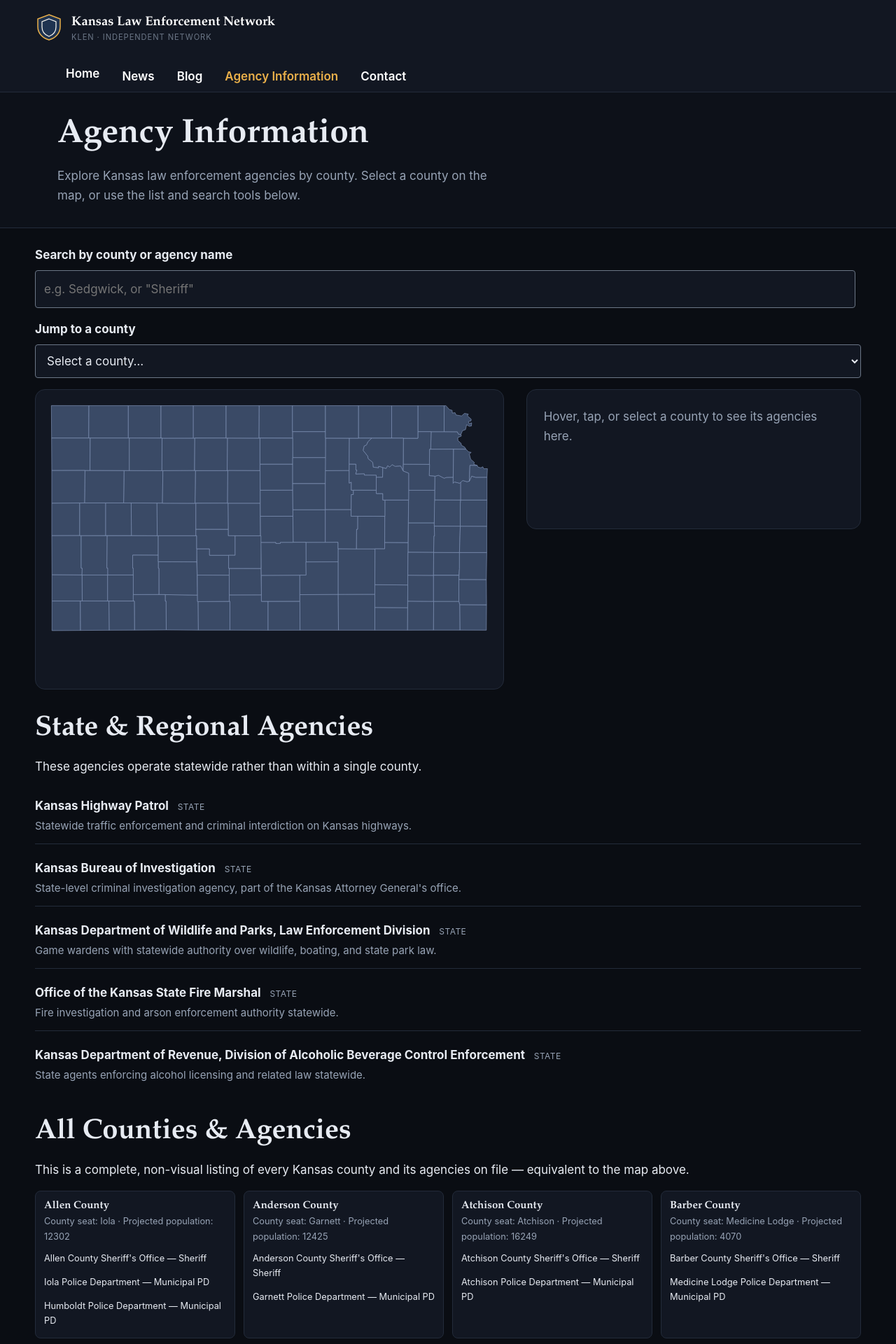
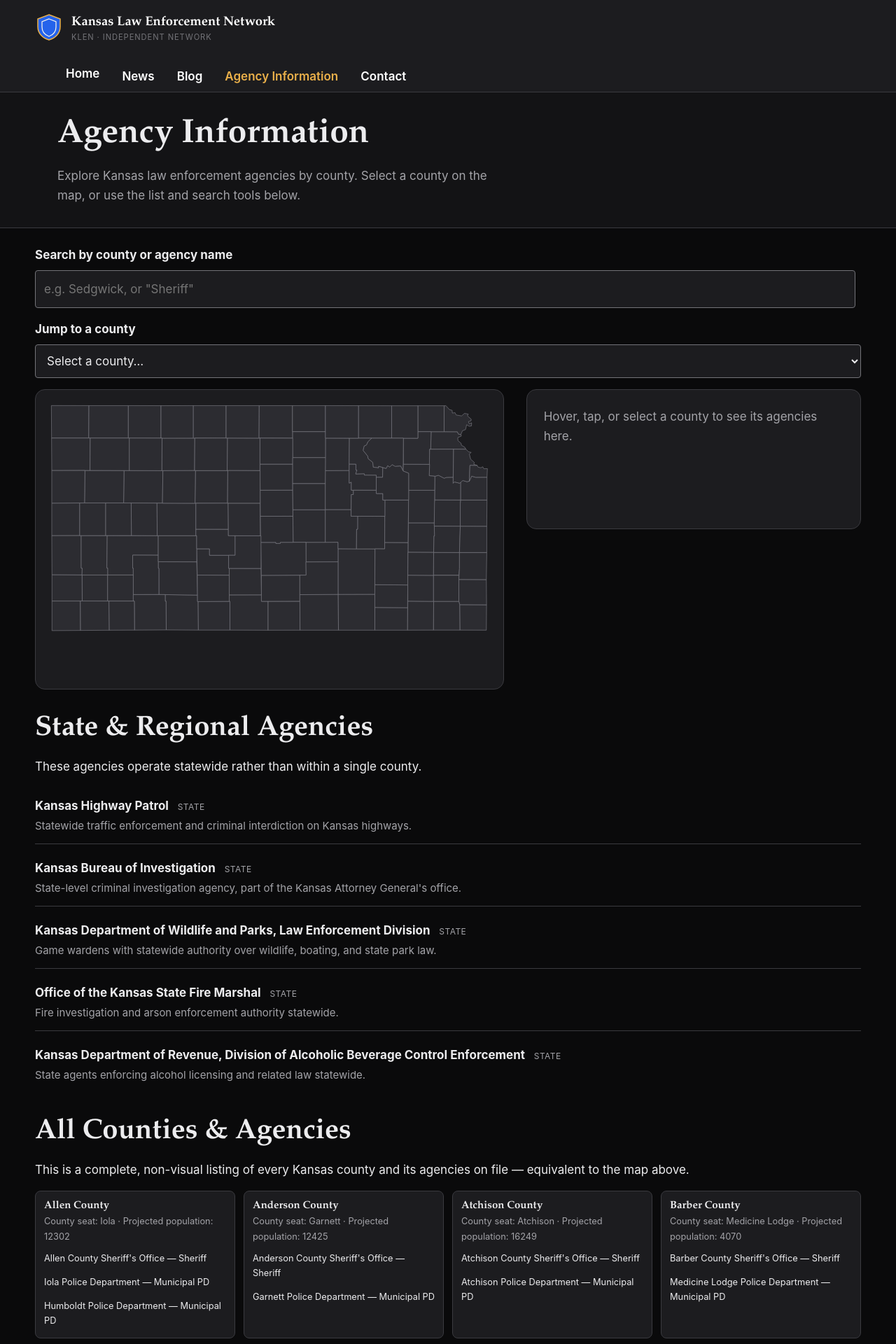
Before and after one commit to atcalebbarnhart66-bit/KLEN, a Jekyll site: the page built from agencies/index.html, in a window 1280 px wide. Shown: the top 1920 px of the page at 70% size. Built offline with Jekyll 4.4.1, drawn with Linux system fonts in a browser that asks for light colours.

Commit message:
Neutralize dark theme to true gray/black; add blue secondary for buttons
The first dark-mode pass kept a navy tint in the background/surface
scale (it was built by darkening the old navy-based palette rather
than starting from neutral gray), which read as "blue" rather than
the neutral near-black look of Supabase and similar dark developer
tools. Rebuilt the neutral scale from scratch:

- Page background, alt sections, card surfaces, and borders are now a
  true neutral gray/near-black scale (e.g. #0a0a0b / #1c1c1f), not
  navy-tinted.
- Added a blue secondary color ($color-secondary, #2563eb) used
  specifically for buttons and button-like controls (.btn--primary,
  its hover state, the outline button's hover border, and the
  pagination controls' hover/active state) -- separate from the warm
  gold $color-accent, which stays reserved for links, focus rings,
  badges, and the map's selected-county highlight.
- Checked contrast before committing to the blue: white text at 17px
  bold on the button doesn't clear WCAG's "large text" threshold, so
  it needs the normal-text 4.5:1 minimum, not 3:1. The first blue I
  tried (#3b82f6) only hit 3.68:1; settled on #2563eb (5.17:1) with a
  darker hover state (#1d4ed8, 6.7:1).
- Re-verified the map's non-text contrast (WCAG 1.4.11, 3:1) against
  the new neutral fill color, since the stroke/fill pair that passed
  against the old navy fill didn't automatically pass against the new
  gray one; retuned both.
- Updated the inline SVG shield mark (header + favicon) and
  favicon.ico to use the new blue for its fill, keeping the gold
  stroke outline, so the logo itself reflects both accent colors.

```diff
--- a/_includes/header.html
+++ b/_includes/header.html
@@ -2,7 +2,7 @@
   <div class="wrap site-header__bar">
     <a class="site-header__brand" href="{{ '/' | relative_url }}">
       <svg class="site-header__mark" viewBox="0 0 40 40" role="img" aria-label="KLEN shield mark">
-        <path d="M20 2 L36 8 V19 C36 29 29 35.5 20 38 C11 35.5 4 29 4 19 V8 Z" fill="#1f3350" stroke="#eab04a" stroke-width="1.5"/>
+        <path d="M20 2 L36 8 V19 C36 29 29 35.5 20 38 C11 35.5 4 29 4 19 V8 Z" fill="#2563eb" stroke="#eab04a" stroke-width="1.5"/>
         <path d="M20 8 L30 12 V19.5 C30 26.5 25.5 31 20 33 C14.5 31 10 26.5 10 19.5 V12 Z" fill="none" stroke="#f6f3ec" stroke-width="1.25"/>
       </svg>
       <span>
--- a/_sass/_components.scss
+++ b/_sass/_components.scss
@@ -19,13 +19,13 @@
 }
 
 .btn--primary {
-  background: $color-accent;
-  color: $color-accent-contrast;
+  background: $color-secondary;
+  color: $color-secondary-contrast;
 }
 
 .btn--primary:hover {
-  background: $color-accent-dark;
-  color: $color-accent-contrast;
+  background: $color-secondary-dark;
+  color: $color-secondary-contrast;
 }
 
 .btn--outline {
@@ -36,7 +36,7 @@
 
 .btn--outline:hover {
   background: $color-surface-alt;
-  border-color: $color-accent;
+  border-color: $color-secondary;
   color: $color-ink;
 }
 
@@ -273,9 +273,9 @@
 
 .pagination a:hover,
 .pagination button:not(:disabled):hover {
-  background: $color-accent;
-  color: $color-accent-contrast;
-  border-color: $color-accent;
+  background: $color-secondary;
+  color: $color-secondary-contrast;
+  border-color: $color-secondary;
 }
 
 .pagination .is-disabled,
--- a/_sass/_variables.scss
+++ b/_sass/_variables.scss
@@ -1,35 +1,43 @@
 // KLEN design tokens
 // -----------------------------------------------------------------------
-// Dark-first palette: near-black navy background, elevated dark
-// surfaces for cards/panels, a single bright warm-gold accent used for
-// links, focus states, and calls to action. Inspired by modern dark
-// developer-tool UIs (Supabase et al.) while keeping KLEN's own navy +
-// gold identity rather than borrowing another brand's colors outright.
+// Dark-first palette: neutral near-black/gray background (not navy-
+// tinted), elevated gray surfaces for cards/panels, a warm-gold accent
+// for links/focus/highlights, and a blue secondary color for buttons
+// and other primary actions. Inspired by modern dark developer-tool
+// UIs (Supabase et al.) while keeping KLEN's own identity rather than
+// borrowing another brand's colors outright.
 
-$color-navy-950: #0a0d13;   // page background -- near-black, faint navy tint
-$color-navy-900: #0d1119;   // alternate section background
-$color-navy-800: #121722;   // card / panel surface
-$color-navy-700: #1a212c;   // elevated surface (hover, inputs)
-$color-navy-600: #232b3a;   // borders, dividers
-$color-slate-500: #97a3b5;  // secondary text
-$color-slate-400: #6b7686;  // tertiary / placeholder text
+$color-navy-950: #0a0a0b;   // page background -- neutral near-black
+$color-navy-900: #131315;   // alternate section background
+$color-navy-800: #1c1c1f;   // card / panel surface
+$color-navy-700: #26262a;   // elevated surface (hover, inputs)
+$color-navy-600: #3a3a3f;   // borders, dividers
+$color-slate-500: #a3a3a8;  // secondary text
+$color-slate-400: #737378;  // tertiary / placeholder text
 
 $color-paper: $color-navy-950;   // page background
 $color-paper-alt: $color-navy-900; // alt section background
 $color-cream-border: $color-navy-600;
 
 $color-white: #ffffff;
-$color-ink: #e7ebf2;        // primary body text (soft white, not pure)
+$color-ink: #ececee;        // primary body text (neutral off-white, not pure)
 $color-ink-soft: $color-slate-500;
 
-$color-accent: #eab04a;       // bright warm gold -- pops on dark surfaces
+// Primary accent: warm gold, used for links, focus rings, badges, and
+// the map's selected-county fill.
+$color-accent: #eab04a;
 $color-accent-dark: #d99b2b;  // hover/pressed state (still light enough to read)
 $color-accent-contrast: $color-navy-950; // dark text on top of bright accent fills
 
-$color-map-fill: #3a4a66;
-$color-map-fill-hover: #56698c;
+// Secondary accent: blue, used for buttons and other primary actions.
+$color-secondary: #2563eb;
+$color-secondary-dark: #1d4ed8;  // hover/pressed state
+$color-secondary-contrast: #ffffff; // white text on top of the blue
+
+$color-map-fill: #2c2c31;
+$color-map-fill-hover: #47474e;
 $color-map-fill-selected: $color-accent;
-$color-map-stroke: #8598bd;         // 3.07:1 against map-fill -- meets WCAG 1.4.11 non-text contrast for county boundaries
+$color-map-stroke: #7d7d85;         // 3.4:1 against map-fill -- meets WCAG 1.4.11 non-text contrast for county boundaries
 $color-map-match: #4fae82;
 $color-map-selected-stroke: $color-navy-950; // dark outline on the bright accent fill reads far better than white would
 
```
Also changed, not shown: favicon.ico, favicon.svg.
